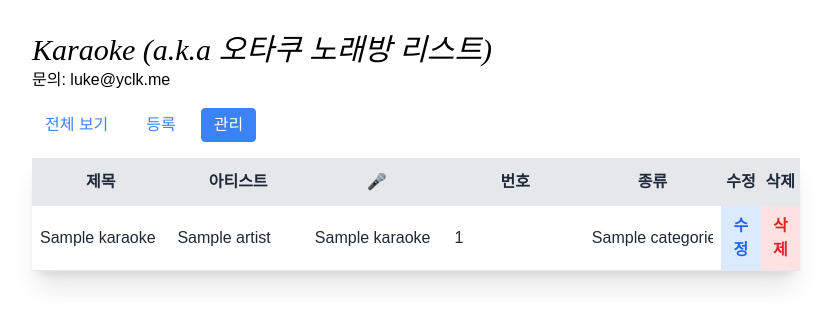
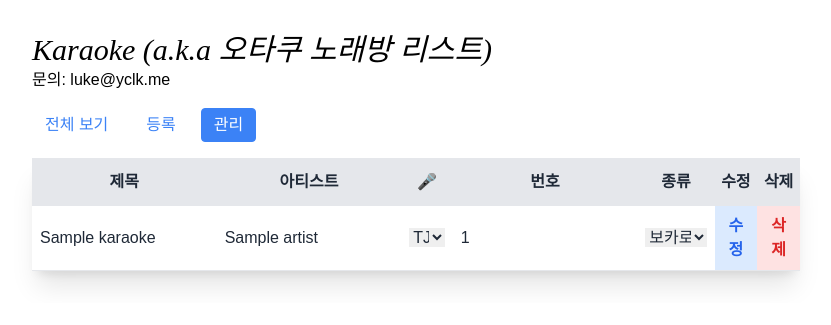
Before and after one commit to YCLK/karaoke-index-vercel, a Flask app: page /manage/ in a window 1280 px wide. Shown: the top 325 px of the page, without its empty margins (224-1055 px from the left). Run offline with Flask 3, Linux system fonts and the light colour scheme; a database or web service that is not in the repository returns one stand-in record (values such as "Sample title"); some libraries are stand-ins or nearby versions; some web fonts are replaced.

Commit message:
Add files via upload

```diff
--- a/api/index.py
+++ b/api/index.py
@@ -51,11 +51,11 @@ def karaoke():
 def edit_karaoke(id):
     title = request.form.get("title")
     artist = request.form.get("artist")
-    karaoke1 = request.form.get("karaoke1")
+    karaoke_info = request.form.get("karaoke_info")
     number = request.form.get("number")
     categories = request.form.get("categories")
 
-    updated_data = { "title" : title, "artist" : artist, "karaoke" : karaoke1, "number" : number, "categories" : categories }
+    updated_data = { "title" : title, "artist" : artist, "karaoke" : karaoke_info, "number" : number, "categories" : categories }
 
     karaoke = mongo.db.karaoke
     karaoke.update_one({"_id": ObjectId(id)}, {"$set": updated_data})
--- a/api/templates/manage.html
+++ b/api/templates/manage.html
@@ -26,17 +26,19 @@
                         sans: ["Pretendard-Regular", "sans-serif"],
                         bitbit: ["DNFBitBitv2"]
                     },
-            colors: {
-            clifford: '#da373d',
-            }
-        }
-        }
+
+                    screens: {
+                        'se': '380px',
+                        // => @media (min-width: 380px) { ... }
+                    },
+                },
+            },
         }
     </script>
     <title>카라오케 - 오타쿠 노래방 리스트</title>
 </head>
 <body>
-    <div class="relative overflow-x-auto p-8 md:px-64">
+    <div class="relative overflow-x-auto p-8 lg:px-64">
         <!-- 제목 및 설명 -->
         <p class="text-2xl md:text-3xl italic font-bitbit">Karaoke (a.k.a 오타쿠 노래방 리스트)</p>
         <p class="text-base pb-4 font-sans">문의: luke@yclk.me</p>
@@ -72,7 +74,7 @@
             <tbody>
                 {% for i in kList %}
                     <tr class="border-b">
-                        <form action="/edit/{{ i['_id'] }}" method="POST">
+                        <form method="POST" action="/edit/{{ i['_id'] }}">
                             <td class="p-2">
                                 <input class="w-full" type="text" name="title" value="{{ i['title'] }}">
                             </td>
@@ -80,18 +82,27 @@
                                 <input class="w-full" type="text" name="artist" value="{{ i['artist'] }}">
                             </td>
                             <td class="p-2">
-                                <input class="w-full" type="text" name="karaoke1" value="{{ i['karaoke'] }}">
+                                <select class="w-full" name="karaoke_info">
+                                    <option value="TJ" {% if i['karaoke'] == 'TJ' %}selected{% endif %}>TJ</option>
+                                    <option value="KY" {% if i['karaoke'] == 'KY' %}selected{% endif %}>KY</option>
+                                </select>
                             </td>
                             <td class="p-2">
-                                <input class="w-full" type="text" name="number" value="{{ i['number'] }}">
+                                <input class="w-full" type="number" name="number" value="{{ i['number'] }}">
                             </td>
                             <td class="p-2">
-                                <input class="w-full" type="text" name="categories" value="{{ i['categories'] }}">
+                                <select class="w-full" name="categories">
+                                    <option value="보카로" {% if i['categories'] == '보카로' %}selected{% endif %}>보카로</option>
+                                    <option value="KPOP" {% if i['categories'] == 'KPOP' %}selected{% endif %}>KPOP</option>
+                                    <option value="JPOP" {% if i['categories'] == 'JPOP' %}selected{% endif %}>JPOP</option>
+                                    <option value="JROCK" {% if i['categories'] == 'JROCK' %}selected{% endif %}>JROCK</option>
+                                </select>
                             </td>
                             <td class="p-2 bg-blue-100">
                                 <button type="submit" class="text-blue-600 font-bold hover:underline">수정</button>
                             </td>
                         </form>
+
                         <td class="p-2 bg-red-100">
                             <a href="/delete/{{ i['_id'] }}" class="text-red-600 font-bold hover:underline">삭제</a>
                         </td>
```
Also changed, not shown: api/templates/index.html (+16 -13 lines), api/templates/register.html (+4 -4 lines). Lines whose indentation alone changed are shown as unchanged.
